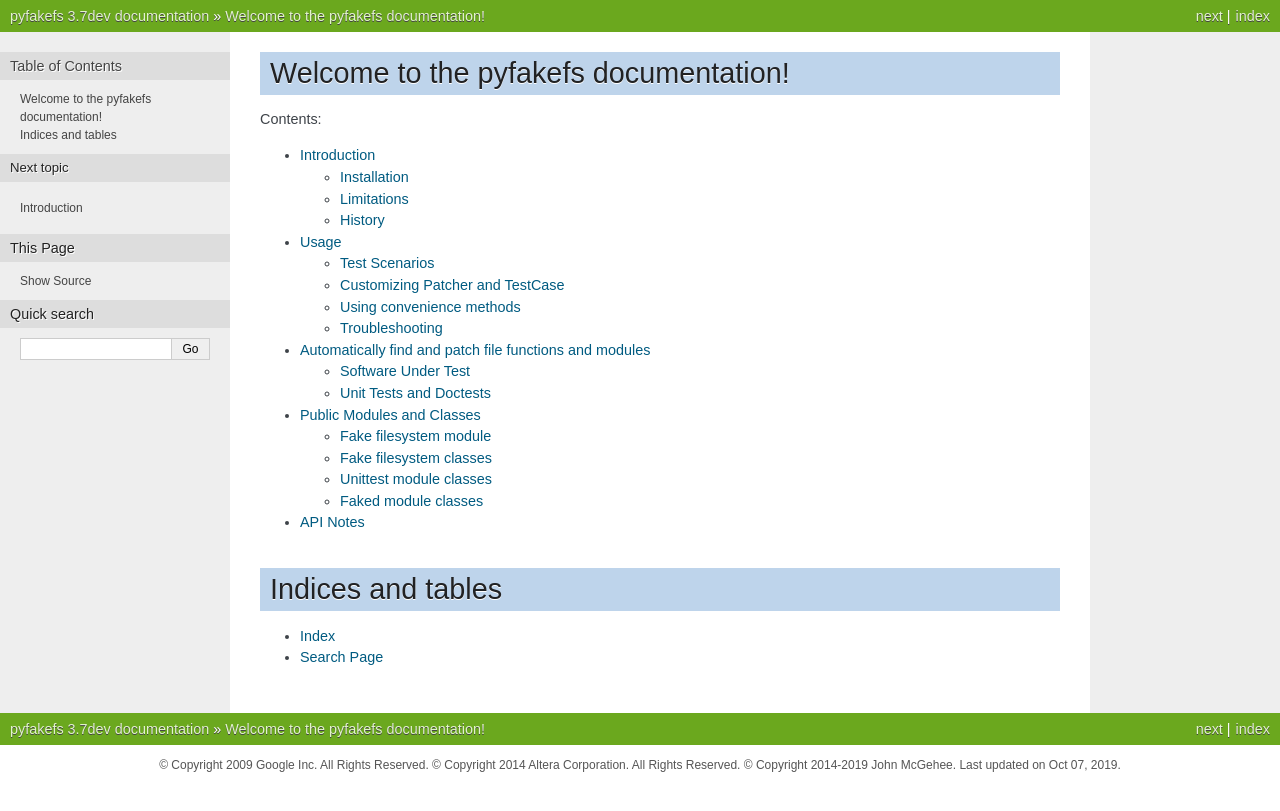
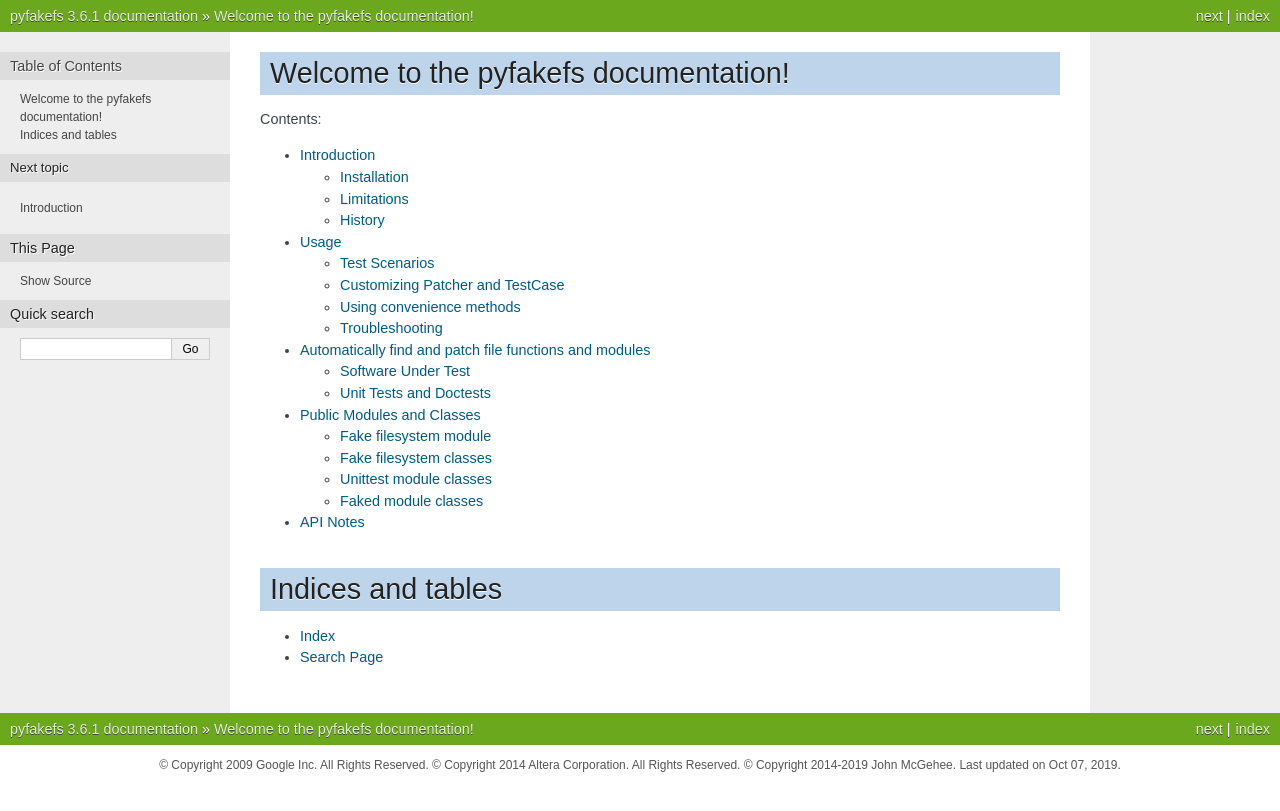
Before and after one commit to pytest-dev/pyfakefs, a Sphinx documentation site: the page built from docs/index.rst, in a window 1280 px wide. Shown: the top 811 px of the page. Built offline with Sphinx 7.4.7, drawn with Linux system fonts in a browser that asks for light colours.

Commit message:
Change version to 3.6.1
- prepare patch release

```diff
--- a/docs/conf.py
+++ b/docs/conf.py
@@ -66,9 +66,9 @@
 # built documents.
 #
 # The short X.Y version.
-version = '3.7'
+version = '3.6.1'
 # The full version, including alpha/beta/rc tags.
-release = '3.7dev'
+release = '3.6.1'
 
 # The language for content autogenerated by Sphinx. Refer to documentation
 # for a list of supported languages.
```
Also changed, not shown: 1 other file.
